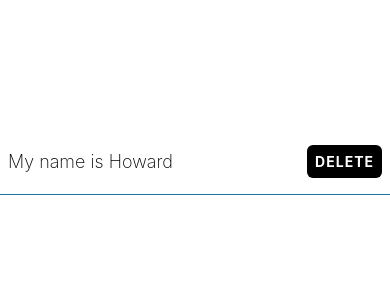
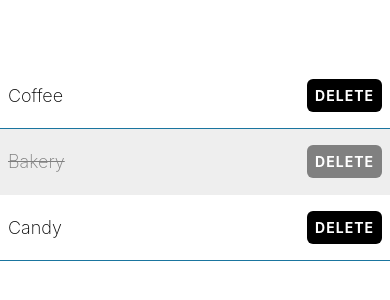
Before and after one commit to howardsolutions/planty, a React Native app: screen / in a window 390 px wide. Shown: the part 260-560 px from the top of the page. Built offline with nearby package versions, Linux system fonts and the light colour scheme.

Commit message:
feat: style for isCompleted item state

```diff
--- a/App.tsx
+++ b/App.tsx
@@ -1,39 +1,12 @@
-import { StyleSheet, Text, TouchableOpacity, View, Alert } from "react-native";
-import { theme } from "./theme";
+import { StyleSheet, View } from "react-native";
+import ShoppingListItem from "./components/ShoppingListItem";
 
 export default function App() {
-  function handleDelete() {
-    Alert.alert(
-      "Are you sure you want to delete this?",
-      "It will be gone",
-
-      [
-        {
-          text: "Yes",
-          onPress: () => console.log("Ok, deleting"),
-          style: "destructive",
-        },
-        {
-          text: "No",
-          style: "cancel",
-        },
-      ],
-    );
-  }
-
   return (
     <View style={styles.container}>
-      <View style={styles.itemContainer}>
-        <Text style={styles.itemText}>My name is Howard</Text>
-
-        <TouchableOpacity
-          onPress={handleDelete}
-          activeOpacity={0.8}
-          style={styles.button}
-        >
-          <Text style={styles.buttonText}>Delete</Text>
-        </TouchableOpacity>
-      </View>
+      <ShoppingListItem name="Coffee" />
+      <ShoppingListItem name="Bakery" isCompleted/>
+      <ShoppingListItem name="Candy" />
     </View>
   );
 }
@@ -44,25 +17,4 @@
     backgroundColor: "#fff",
     justifyContent: "center",
   },
-  itemContainer: {
-    borderBottomColor: "#1a759f",
-    borderBottomWidth: 1,
-    paddingVertical: 16,
-    paddingHorizontal: 8,
-    flexDirection: "row",
-    alignItems: "center",
-    justifyContent: "space-between",
-  },
-  itemText: { fontSize: 18, fontWeight: "200" },
-  button: {
-    backgroundColor: theme.colorBlack,
-    padding: 8,
-    borderRadius: 6,
-  },
-  buttonText: {
-    color: theme.colorWhite,
-    fontWeight: "bold",
-    textTransform: "uppercase",
-    letterSpacing: 1,
-  },
 });
--- /dev/null
+++ b/components/ShoppingListItem.tsx
@@ -0,0 +1,95 @@
+import { Text, TouchableOpacity, View, StyleSheet, Alert } from "react-native";
+import { theme } from "../theme";
+
+type ShoppingListItemProps = {
+  name: string;
+  isCompleted?: boolean;
+};
+
+function ShoppingListItem({ name, isCompleted }: ShoppingListItemProps) {
+  function handleDelete() {
+    Alert.alert(
+      "Are you sure you want to delete this?",
+      "It will be gone",
+
+      [
+        {
+          text: "Yes",
+          onPress: () => console.log("Ok, deleting"),
+          style: "destructive",
+        },
+        {
+          text: "No",
+          style: "cancel",
+        },
+      ],
+    );
+  }
+
+  return (
+    <View
+      style={[
+        styles.itemContainer,
+        isCompleted ? styles.completedContainer : undefined,
+      ]}
+    >
+      <Text
+        style={[
+          styles.itemText,
+          isCompleted ? styles.completedText : undefined,
+        ]}
+      >
+        {name}
+      </Text>
+
+      <TouchableOpacity
+        onPress={handleDelete}
+        activeOpacity={0.8}
+        style={[
+          styles.button,
+          isCompleted ? styles.completedButton : undefined,
+        ]}
+      >
+        <Text style={styles.buttonText}>Delete</Text>
+      </TouchableOpacity>
+    </View>
+  );
+}
+
+export default ShoppingListItem;
+
+const styles = StyleSheet.create({
+  itemContainer: {
+    borderBottomColor: "#1a759f",
+    borderBottomWidth: 1,
+    paddingVertical: 16,
+    paddingHorizontal: 8,
+    flexDirection: "row",
+    alignItems: "center",
+    justifyContent: "space-between",
+  },
+  itemText: { fontSize: 18, fontWeight: "200" },
+  button: {
+    backgroundColor: theme.colorBlack,
+    padding: 8,
+    borderRadius: 6,
+  },
+  buttonText: {
+    color: theme.colorWhite,
+    fontWeight: "bold",
+    textTransform: "uppercase",
+    letterSpacing: 1,
+  },
+  completedContainer: {
+    backgroundColor: theme.colorLightGrey,
+    borderBottomColor: theme.colorLightGrey,
+  },
+  completedText: {
+    color: theme.colorGrey,
+    textDecorationLine: "line-through",
+    textDecorationColor: theme.colorGrey,
+  },
+  completedButton: {
+    backgroundColor: theme.colorGrey,
+  },
+});
--- a/package.json
+++ b/package.json
@@ -22,6 +22,7 @@
     "eslint-config-expo": "~8.0.1",
     "eslint-config-prettier": "^9.1.0",
     "eslint-plugin-prettier": "^5.2.1",
+    "eslint-plugin-react-native": "^4.1.0",
     "prettier": "^3.4.2",
     "typescript": "^5.3.3"
   },
--- a/theme.ts
+++ b/theme.ts
@@ -2,4 +2,6 @@
   colorCerulean: "#1a759f",
   colorWhite: "#fff",
   colorBlack: "#000",
+  colorGrey: "grey",
+  colorLightGrey: "#eee",
 };
```
Also changed, not shown: .eslintrc.js, 1 other file (tests, documents, lock files or other folders).
